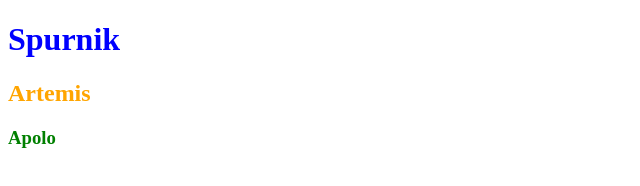
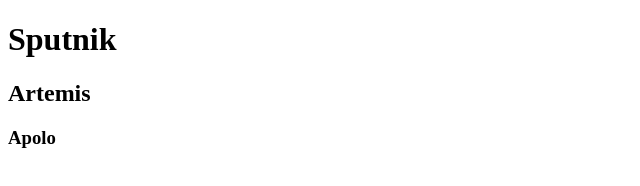
Before and after one commit to NiniAlejandraRiosArdilaADSO/vueBasicoDirectivas, a plain HTML site: page index.html in a window 1280 px wide. Shown: the whole page, without its empty margins (0-640 px from the left). Drawn offline with nearby package versions, Linux system fonts and the light colour scheme.

Commit message:
Revert "feat: :sparkles: v-html"
This reverts commit c10c192e786974add4d9861fda2efa0cfbacd68d.

```diff
--- a/component/my-component.js
+++ b/component/my-component.js
@@ -1,9 +1,9 @@
 export default{
     data(){
         return {
-            basico:`<strong style="color:green;">Apolo</strong>`,
-            intermedio:`<strong style="color:orange;">Artemis</strong>`,
-            avanzado:`<strong style="color:blue;">Spurnik</strong>`,
+            basico: "Apolo",
+            intermedio: "Artemis",
+            avanzado: "Sputnik"
         }
     }
 }
--- a/index.html
+++ b/index.html
@@ -10,9 +10,9 @@
 </head>
 <body>
     <div id="app">
-        <h1 v-html="avanzado"></h1>
-        <h2 v-html="intermedio"></h2>
-        <h3 v-html="basico"></h3>
+        <h1 v-text="avanzado"></h1>
+        <h2 v-text="intermedio"></h2>
+        <h3 v-text="basico"></h3>
     </div>
 </body>
 </html>
```
